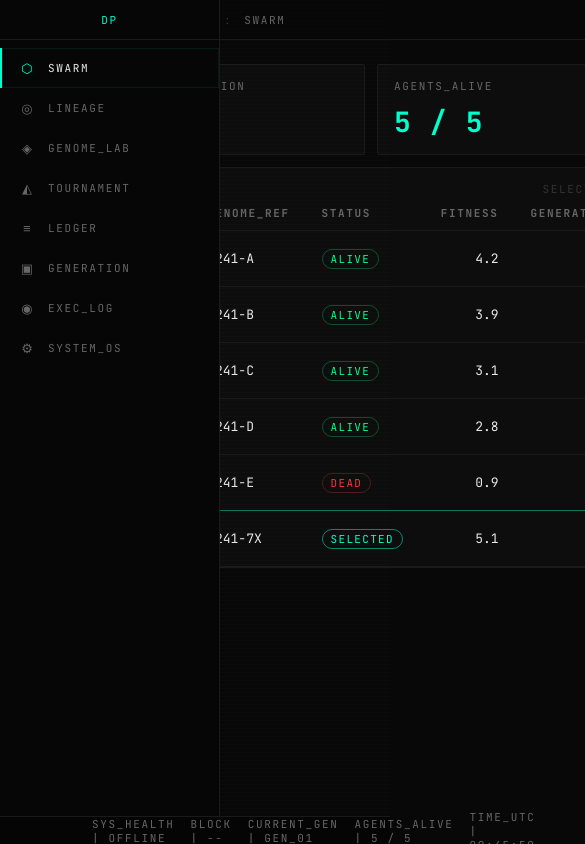
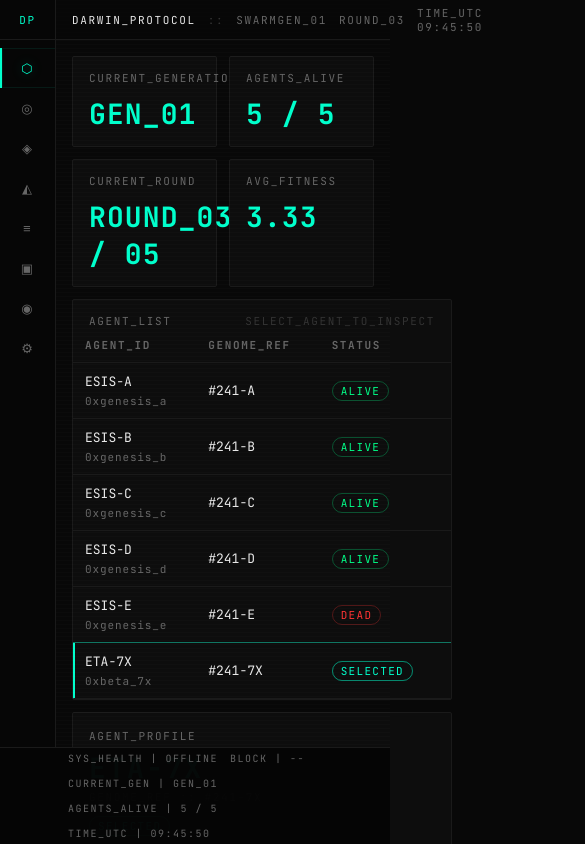
Before and after one commit to Apurvborhade/Cambrian, a React (Vite) app in the folder frontend/: page / in a window 390 px wide. Shown: the top 844 px of the page, 585 px wide, since content can reach past the window. Built offline with nearby package versions, Linux system fonts and the light colour scheme.

Commit message:
feat: polish

```diff
--- a/frontend/src/App.tsx
+++ b/frontend/src/App.tsx
@@ -11,17 +11,6 @@ import { ExecLogPage } from "./pages/ExecLog";
 import { SettingsPage } from "./pages/Settings";
 import { SwarmPage } from "./pages/Swarm";
 import { TournamentPage } from "./pages/Tournament";
-
-function PlaceholderPage({ title }: { title: string }) {
-  return (
-    <main className="page-shell">
-      <div className="page-placeholder-card">
-        <div className="page-placeholder-label">{title}</div>
-        <div className="page-placeholder-value">COMING_SOON</div>
-      </div>
-    </main>
-  );
-}
 
 function AppShell() {
   const location = useLocation();
--- /dev/null
+++ b/frontend/src/components/EmptyState.tsx
@@ -0,0 +1,14 @@
+export function EmptyState({
+  title,
+  subtitle,
+}: {
+  title: string;
+  subtitle: string;
+}) {
+  return (
+    <div className="empty-state">
+      <div className="empty-state-title">{title}</div>
+      <div className="empty-state-subtitle">{subtitle}</div>
+    </div>
+  );
+}
--- a/frontend/src/pages/Ledger.tsx
+++ b/frontend/src/pages/Ledger.tsx
@@ -1,6 +1,7 @@
 import { Fragment, useEffect, useMemo, useRef, useState } from "react";
 import type { GenerationEvent } from "../data/mockData";
 import { MOCK_GENERATION_EVENTS } from "../data/mockData";
+import { EmptyState } from "../components/EmptyState";
 
 type EventTypeFilter = "ALL" | GenerationEvent["event_type"];
 
@@ -126,6 +127,7 @@ export function LedgerPage() {
 
       <section className="panel ledger-table-panel">
         <div className="ledger-table-scroll" ref={scrollRef}>
+          {filteredEvents.length ? (
             <table className="table ledger-table">
               <thead>
                 <tr>
@@ -170,6 +172,12 @@ export function LedgerPage() {
                 })}
               </tbody>
             </table>
+          ) : (
+            <EmptyState
+              title="NO_MATCHING_EVENTS"
+              subtitle="ADJUST_FILTERS_TO_VIEW_THE_LEDGER_STREAM"
+            />
+          )}
         </div>
       </section>
     </main>
--- a/frontend/src/styles/components.css
+++ b/frontend/src/styles/components.css
@@ -2,6 +2,17 @@
   border: 1px solid var(--border-primary);
   background: var(--bg-secondary);
   border-radius: 2px;
+  transition: border-color 160ms ease, box-shadow 160ms ease, background 160ms ease,
+    transform 160ms ease;
+}
+
+.panel:hover {
+  border-color: var(--border-accent);
+}
+
+.panel:focus-within {
+  border-color: var(--accent-cyan);
+  box-shadow: 0 0 0 1px rgba(0, 255, 204, 0.14);
 }
 
 .panel-title {
@@ -1431,6 +1442,7 @@
 .button:hover {
   border-color: var(--accent-cyan);
   box-shadow: var(--glow-cyan);
+  transform: translateY(-1px);
 }
 
 .button-primary {
@@ -1440,3 +1452,153 @@
 .button-primary:hover {
   border-color: var(--accent-cyan);
 }
+
+.empty-state {
+  min-height: 220px;
+  display: grid;
+  place-items: center;
+  gap: 10px;
+  text-align: center;
+  border: 1px dashed var(--border-accent);
+  background: linear-gradient(180deg, rgba(0, 255, 204, 0.03), transparent);
+  margin: 16px;
+}
+
+.empty-state-title {
+  color: var(--accent-cyan);
+  font-size: 18px;
+  font-weight: 700;
+  letter-spacing: 0.12em;
+}
+
+.empty-state-subtitle {
+  color: var(--text-secondary);
+  font-size: 11px;
+  letter-spacing: 0.15em;
+  text-transform: uppercase;
+}
+
+.page-placeholder-card {
+  transition: border-color 160ms ease, box-shadow 160ms ease, transform 160ms ease;
+}
+
+.page-placeholder-card:hover {
+  border-color: var(--border-accent);
+  transform: translateY(-1px);
+}
+
+.page-placeholder-value,
+.stat-card-value,
+.genome-title,
+.agent-title,
+.tournament-tooltip-title {
+  text-shadow: 0 0 0 rgba(0, 255, 204, 0);
+}
+
+@media (max-width: 1279px) {
+  body {
+    min-width: 100%;
+  }
+
+  .app-main {
+    margin-left: 0;
+    padding-left: 56px;
+  }
+
+  .status-bar {
+    padding-left: 68px;
+    gap: 12px;
+    justify-content: flex-start;
+    flex-wrap: wrap;
+    height: auto;
+    min-height: 28px;
+    padding-top: 4px;
+    padding-bottom: 4px;
+  }
+
+  .page-header {
+    padding: 0 16px;
+  }
+
+  .page-shell {
+    padding: 16px;
+  }
+
+  .stat-grid,
+  .settings-summary-grid,
+  .generation-summary-grid {
+    grid-template-columns: repeat(2, minmax(0, 1fr));
+  }
+
+  .layout-two-column,
+  .swarm-layout,
+  .lineage-grid,
+  .tournament-content-grid,
+  .generation-split-grid,
+  .exec-log-layout,
+  .genome-layout {
+    grid-template-columns: 1fr;
+  }
+
+  .lineage-canvas-shell,
+  .lineage-side-panel {
+    min-height: 560px;
+  }
+
+  .tournament-progress-shell {
+    min-width: 0;
+    width: 100%;
+  }
+
+  .ledger-filters-row {
+    grid-template-columns: 1fr;
+  }
+
+  .ledger-filter-summary {
+    justify-content: flex-start;
+  }
+
+  .genome-picker-grid,
+  .generation-card-grid {
+    grid-template-columns: 1fr;
+  }
+
+  .genome-hero-grid {
+    grid-template-columns: repeat(2, minmax(0, 1fr));
+  }
+
+  .generation-summary-grid {
+    grid-template-columns: repeat(2, minmax(0, 1fr));
+  }
+}
+
+@media (max-width: 900px) {
+  .sidebar:hover {
+    width: var(--sidebar-collapsed);
+  }
+
+  .sidebar-label {
+    opacity: 0 !important;
+    transform: translateX(-6px) !important;
+  }
+
+  .tournament-grid,
+  .table {
+    min-width: 720px;
+  }
+
+  .lineage-controls,
+  .tournament-header-row,
+  .agent-detail-header,
+  .modal-header,
+  .generation-agent-card-top,
+  .exec-log-selector-top {
+    flex-direction: column;
+    align-items: start;
+  }
+
+  .page-header,
+  .status-bar {
+    font-size: 10px;
+  }
+}
```
Lines whose indentation alone changed are shown as unchanged.
